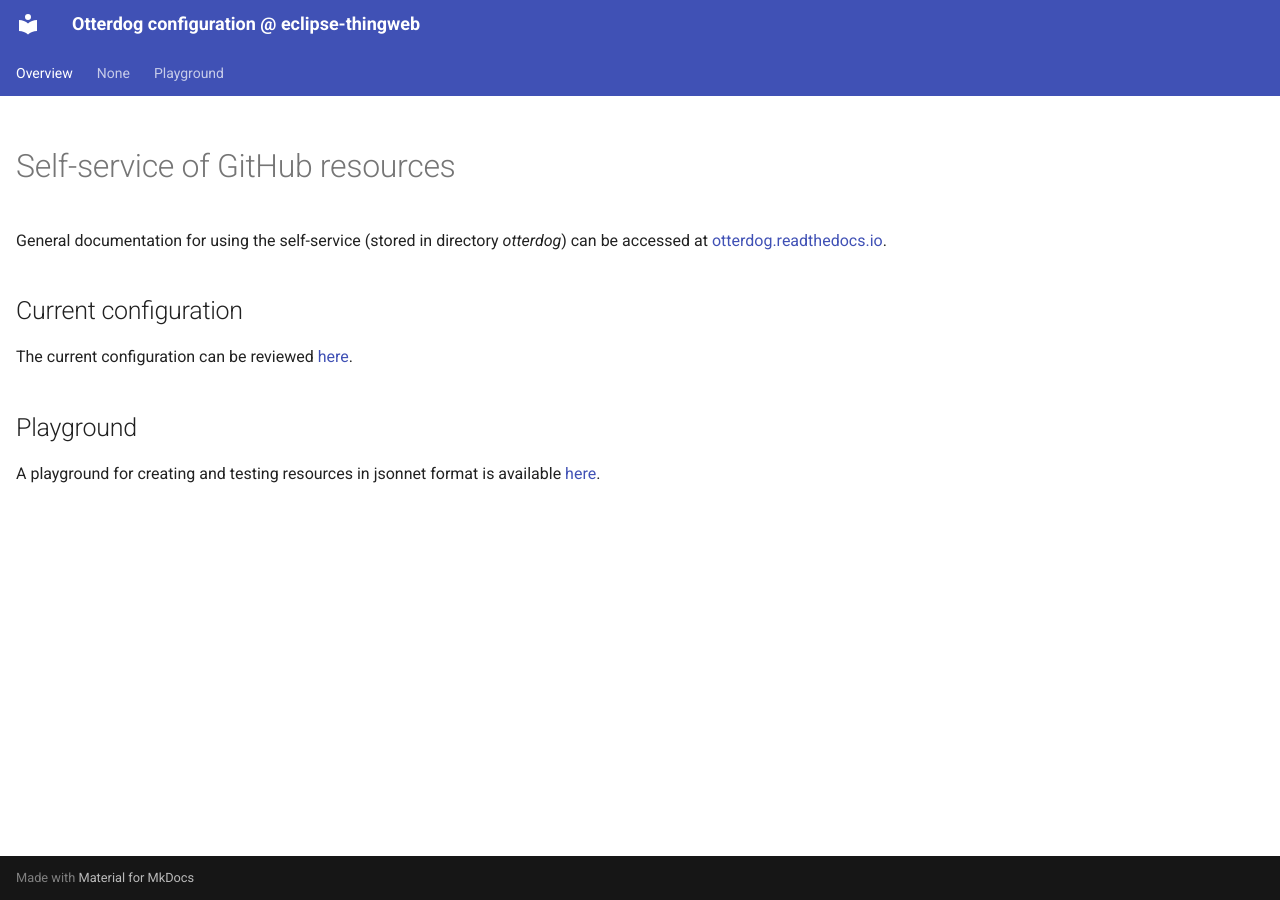
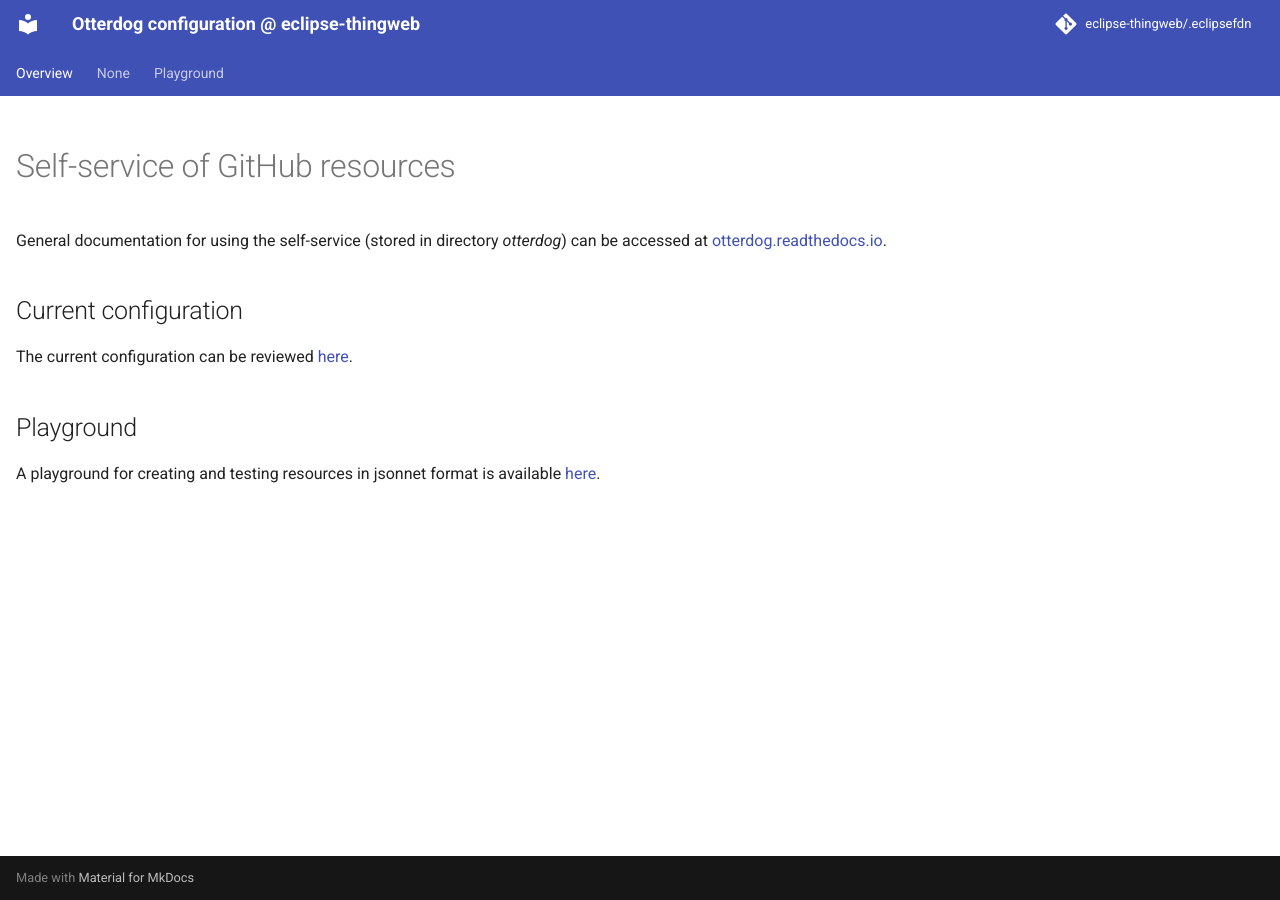
Before and after one commit to eclipse-thingweb/.eclipsefdn, an MkDocs documentation site: the page built from docs/index.md, in a window 1280 px wide. Built offline with MkDocs 1.6.1 and Material for MkDocs 9.7.7, drawn with Linux system fonts in a browser that asks for light colours; comment, search, counter and statistics services are not loaded.

Commit message:
Updating file 'mkdocs.yml' with otterdog.

```diff
--- a/mkdocs.yml
+++ b/mkdocs.yml
@@ -3,6 +3,9 @@ site_description: Otterdog configuration @ eclipse-thingweb
 strict: false
 
 site_url: https://eclipse-thingweb.github.io/.eclipsefdn/
+
+repo_name: eclipse-thingweb/.eclipsefdn
+repo_url: https://github.com/eclipse-thingweb/.eclipsefdn/
 
 docs_dir: ./docs
 site_dir: ./_site
```
